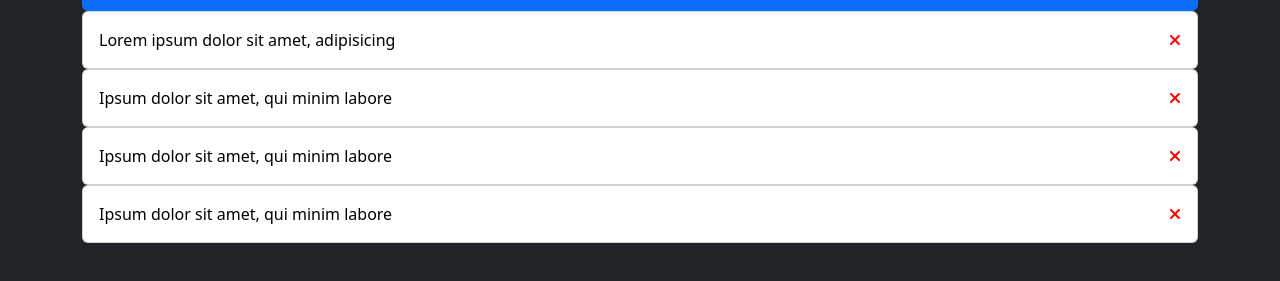
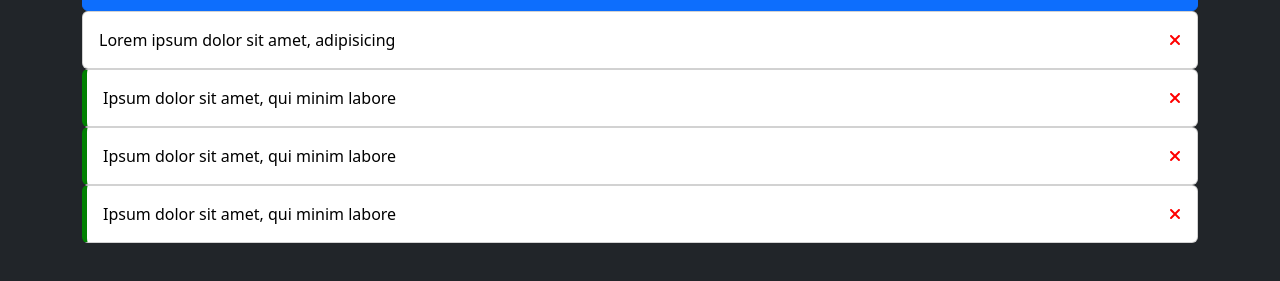
Before and after one commit to Ant1s0c1al/todo-webapp, an Angular app in the folder angular-todo-app/: page / in a window 1280 px wide. Shown: the part 173-454 px from the top of the page. Built offline with nearby package versions, Linux system fonts and the light colour scheme; data requests are answered from the project's data file.

Commit message:
build: visual styling to show important todo | logic in boolean

```diff
--- a/angular-todo-app/src/app/components/todo-item/todo-item.component.html
+++ b/angular-todo-app/src/app/components/todo-item/todo-item.component.html
@@ -1,7 +1,7 @@
 <section>
   <div class="">
 
-    <div class="card">
+    <div class="card" [ngClass]="{ important: todo.important }">
       <div class="card-body text-black d-flex justify-content-between">
         {{ todo.text }}
         <fa-icon (click)="onDelete(todo)" [ngStyle]="{'color':'red'}" [icon]="faTimes"></fa-icon>
--- a/angular-todo-app/src/app/components/todo-item/todo-item.component.scss
+++ b/angular-todo-app/src/app/components/todo-item/todo-item.component.scss
@@ -0,0 +1,3 @@
+.important {
+  border-left: 5px solid green;
+}
```
